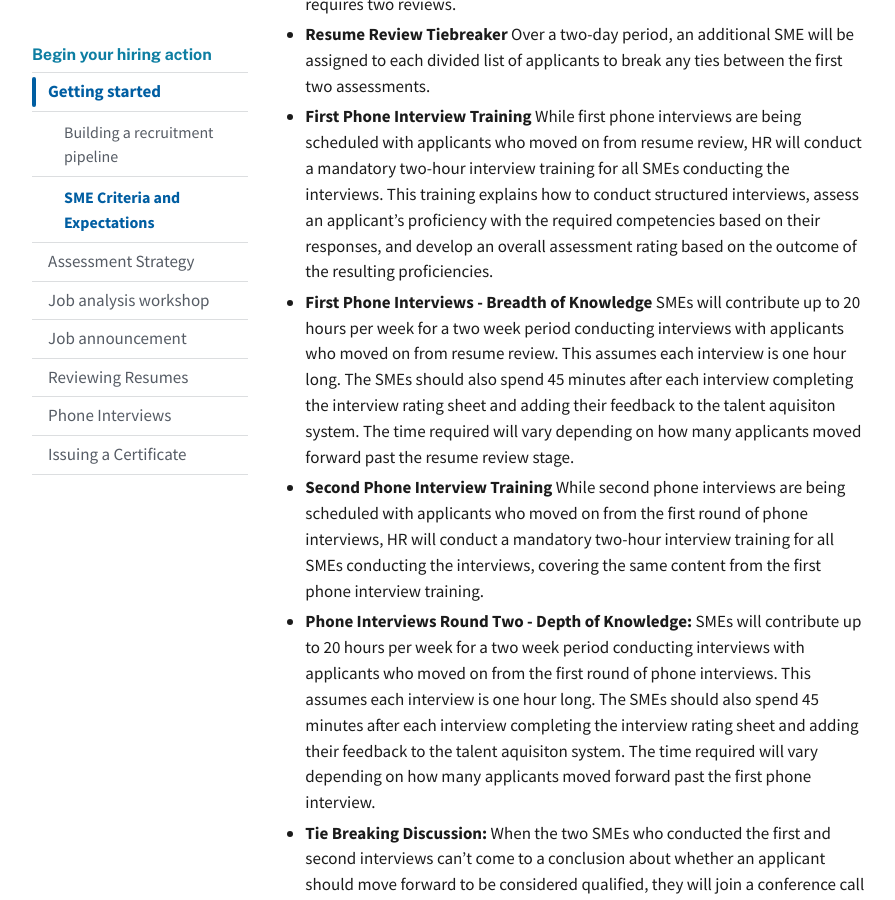
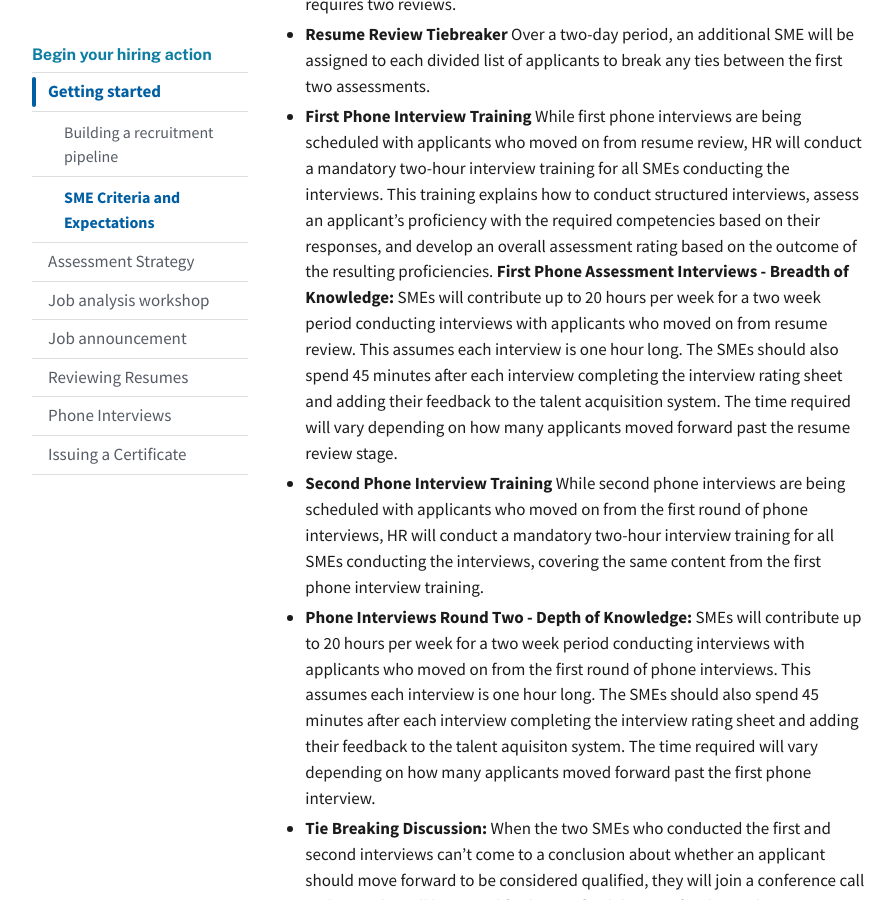
Before and after one commit to usds/SME-QA-Website, a Jekyll site: the page built from pages/phases/getting-started/sme-criteria.md, in a window 1280 px wide and 900 px high, scrolled down 1620 px. Shown: the whole window, without its empty margins (128-1023 px from the left). Built offline with Jekyll 4.4.1, drawn with Linux system fonts in a browser that asks for light colours.

Commit message:
Changes a bullet point in SME criteria.

```diff
--- a/pages/phases/getting-started/sme-criteria.md
+++ b/pages/phases/getting-started/sme-criteria.md
@@ -32,7 +32,7 @@ SMEs will participate throughout your hiring action at various levels, depending
 - **Resume Review:** HR will divide applicants evenly among groups of two SMEs. They will have four days to review all the resumes in their list. Each resume requires two reviews.
 - **Resume Review Tiebreaker** Over a two-day period, an additional SME will be assigned to each divided list of applicants to break any ties between the first two assessments.
 - **First Phone Interview Training** While first phone interviews are being scheduled with applicants who moved on from resume review, HR will conduct a mandatory two-hour interview training for all SMEs conducting the interviews. This training explains how to conduct structured interviews, assess an applicant's proficiency with the required competencies based on their responses, and develop an overall assessment rating based on the outcome of the resulting proficiencies.
-- **First Phone Interviews - Breadth of Knowledge** SMEs will contribute up to 20 hours per week for a two week period conducting interviews with applicants who moved on from resume review. This assumes each interview is one hour long. The SMEs should also spend 45 minutes after each interview completing the interview rating sheet and adding their feedback to the talent aquisiton system. The time required will vary depending on how many applicants moved forward past the resume review stage.
+**First Phone Assessment Interviews - Breadth of Knowledge:** SMEs will contribute up to 20 hours per week for a two week period conducting interviews with applicants who moved on from resume review. This assumes each interview is one hour long. The SMEs should also spend 45 minutes after each interview completing the interview rating sheet and adding their feedback to the talent acquisition system. The time required will vary depending on how many applicants moved forward past the resume review stage.
 - **Second Phone Interview Training** While second phone interviews are being scheduled with applicants who moved on from the first round of phone interviews, HR will conduct a mandatory two-hour interview training for all SMEs conducting the interviews, covering the same content from the first phone interview training.
 - **Phone Interviews Round Two - Depth of Knowledge:** SMEs will contribute up to 20 hours per week for a two week period conducting interviews with applicants who moved on from the first round of phone interviews. This assumes each interview is one hour long. The SMEs should also spend 45 minutes after each interview completing the interview rating sheet and adding their feedback to the talent aquisiton system. The time required will vary depending on how many applicants moved forward past the first phone interview.
 - **Tie Breaking Discussion:** When the two SMEs who conducted the first and second interviews can't come to a conclusion about whether an applicant should move forward to be considered qualified, they will join a conference call with HR, who will listen and facilitate a final decision for the applicants.
```
